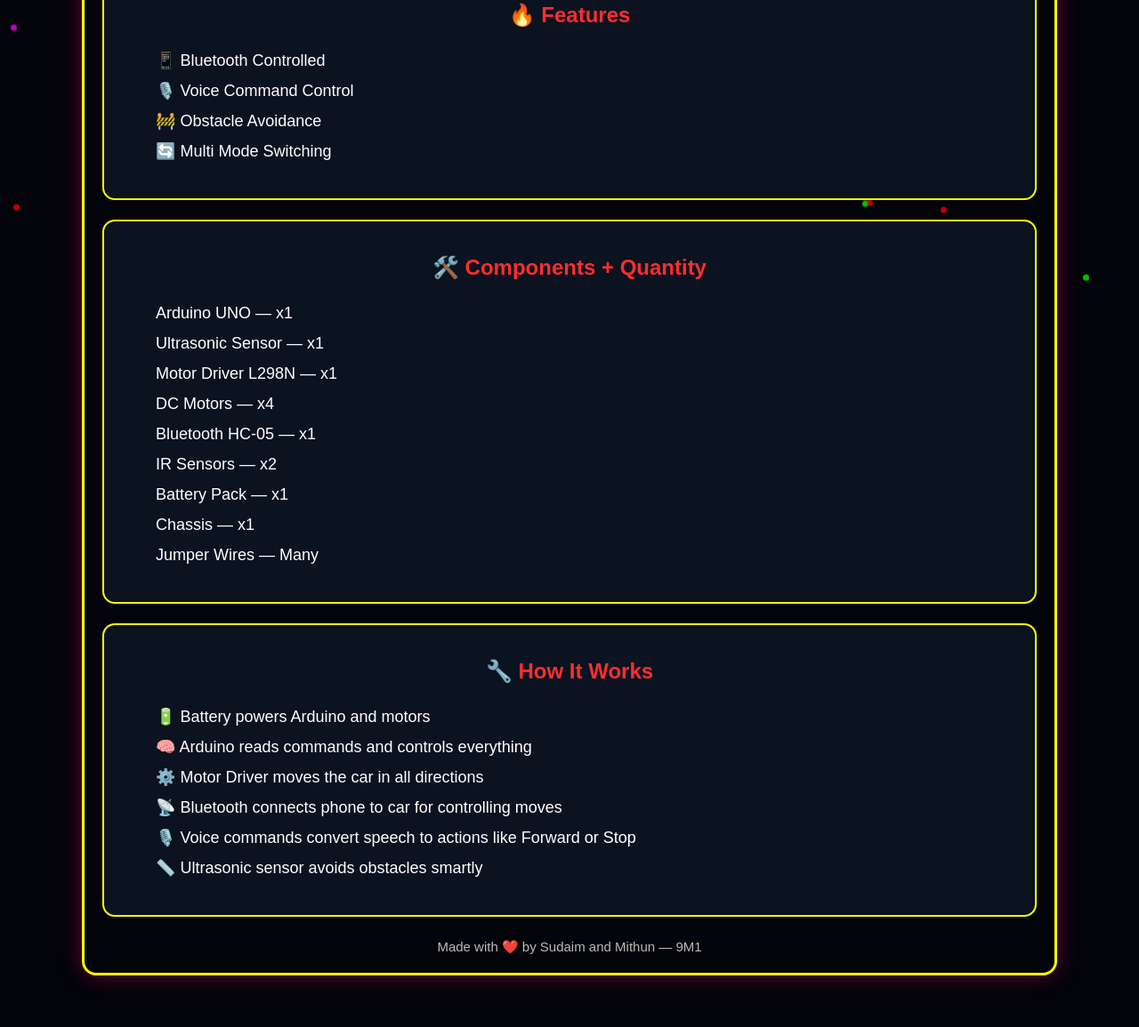
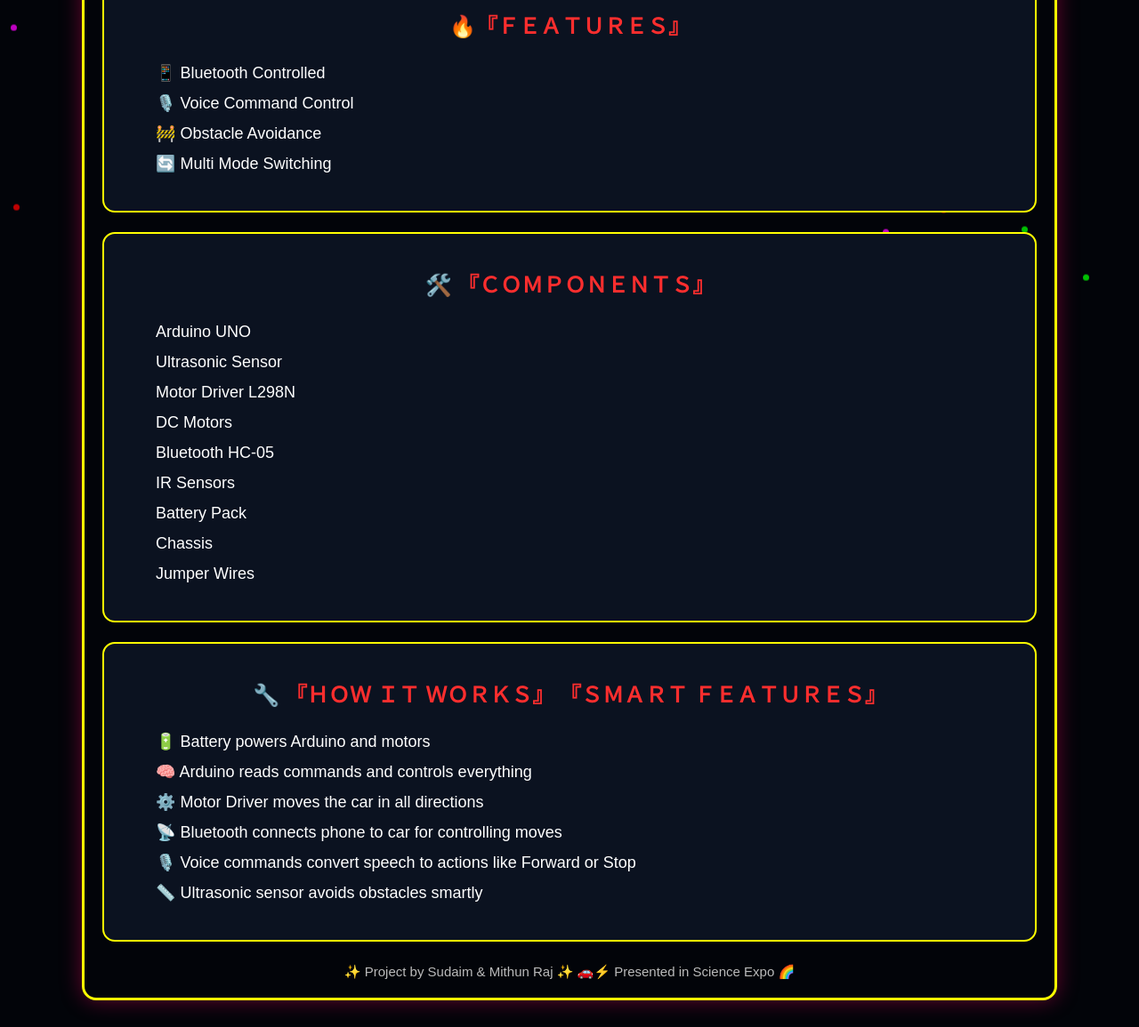
Before and after one commit to amk31514-hub/Arduino-3-in-1-Robotic-Car, a plain HTML site: page index.html in a window 1280 px wide. Shown: the part 387-1542 px from the top of the page at 89% size. Before the commit the page ends 1514 px from the top, so only its background shows below. Drawn offline with Linux system fonts and the light colour scheme.

Commit message:
Update index.html

```diff
--- a/index.html
+++ b/index.html
@@ -110,7 +110,7 @@
   <h1>Arduino 3-in-1 Smart Car 🚗⚡</h1>
 
   <div class="section">
-    <h2>🤝 Team Members</h2>
+    <h2>🤝『ＴＥＡＭ ＭＥＭＢＥＲＳ』</h2>
     <ul>
       <li>⭐ Sudaim (9M1)</li>
       <li>⭐ Mithun Raj (9M1)</li>
@@ -118,7 +118,7 @@
   </div>
 
   <div class="section">
-    <h2>🔥 Features</h2>
+    <h2>🔥『ＦＥＡＴＵＲＥＳ』</h2>
     <ul>
       <li>📱 Bluetooth Controlled</li>
       <li>🎙️ Voice Command Control</li>
@@ -128,22 +128,22 @@
   </div>
 
   <div class="section">
-    <h2>🛠️ Components + Quantity</h2>
+    <h2>🛠️ 『ＣＯＭＰＯＮＥＮＴＳ』 </h2>
     <ul>
-      <li>Arduino UNO — x1</li>
-      <li>Ultrasonic Sensor — x1</li>
-      <li>Motor Driver L298N — x1</li>
-      <li>DC Motors — x4</li>
-      <li>Bluetooth HC-05 — x1</li>
-      <li>IR Sensors — x2</li>
-      <li>Battery Pack — x1</li>
-      <li>Chassis — x1</li>
-      <li>Jumper Wires — Many</li>
+      <li>Arduino UNO </li>
+      <li>Ultrasonic Sensor </li>
+      <li>Motor Driver L298N </li>
+      <li>DC Motors </li>
+      <li>Bluetooth HC-05 </li>
+      <li>IR Sensors </li>
+      <li>Battery Pack </li>
+      <li>Chassis </li>
+      <li>Jumper Wires </li>
     </ul>
   </div>
 
   <div class="section">
-    <h2>🔧 How It Works</h2>
+    <h2>🔧 『ＨＯＷ ＩＴ ＷＯＲＫＳ』 『ＳＭＡＲＴ ＦＥＡＴＵＲＥＳ』</h2>
     <ul>
       <li>🔋 Battery powers Arduino and motors</li>
       <li>🧠 Arduino reads commands and controls everything</li>
@@ -155,7 +155,8 @@
   </div>
 
   <footer>
-    Made with ❤️ by Sudaim and Mithun — 9M1
+    ✨ Project by Sudaim & Mithun Raj ✨
+    🚗⚡ Presented in Science Expo 🌈
   </footer>
 
 </div>
```
